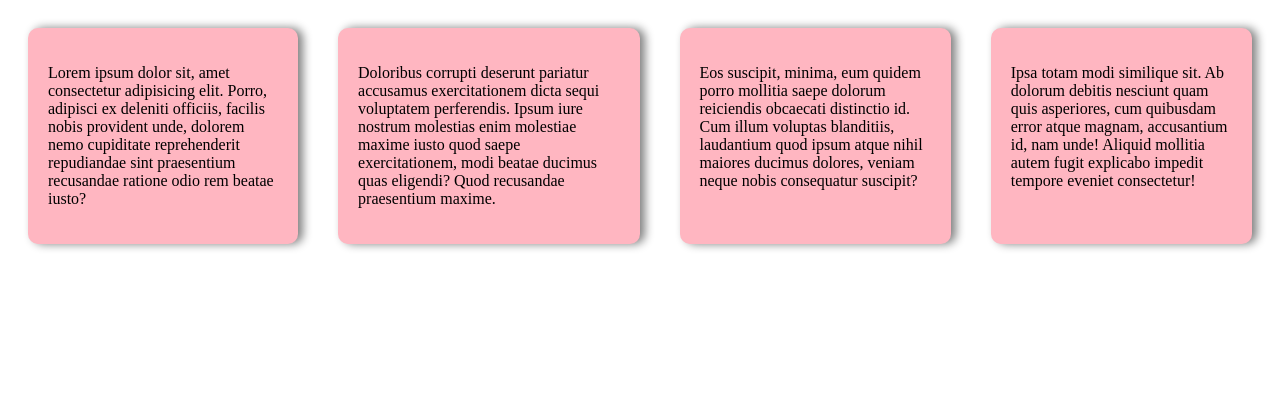
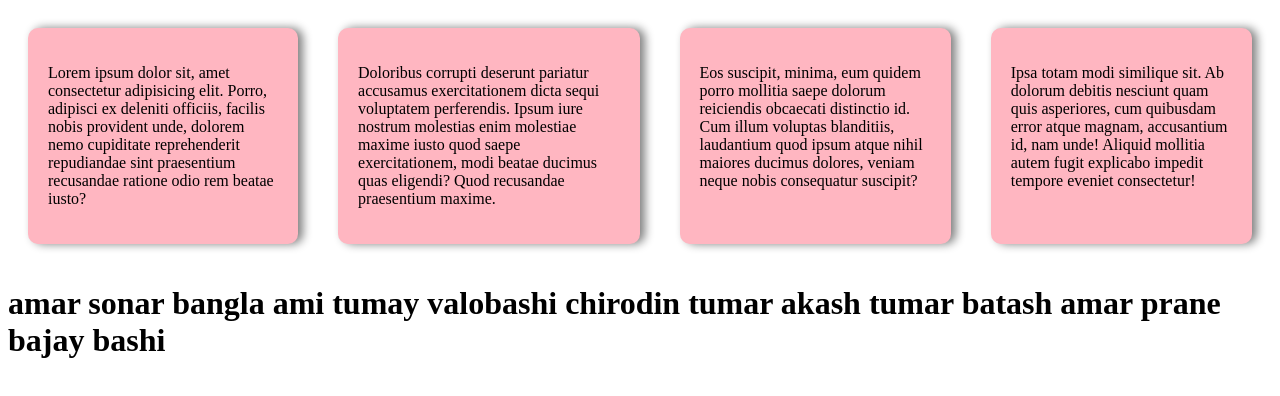
Before and after one commit to ifty03/animation, a plain HTML site: page try.html in a window 1280 px wide. Drawn offline with Linux system fonts and the light colour scheme.

Commit message:
final-push

```diff
--- a/try.html
+++ b/try.html
@@ -35,5 +35,6 @@
             <p>Ipsa totam modi similique sit. Ab dolorum debitis nesciunt quam quis asperiores, cum quibusdam error atque magnam, accusantium id, nam unde! Aliquid mollitia autem fugit explicabo impedit tempore eveniet consectetur!</p>
         </div>
     </div>
+    <h1>amar sonar bangla ami tumay valobashi chirodin tumar akash tumar batash amar prane bajay bashi</h1>
 </body>
 </html>
```
